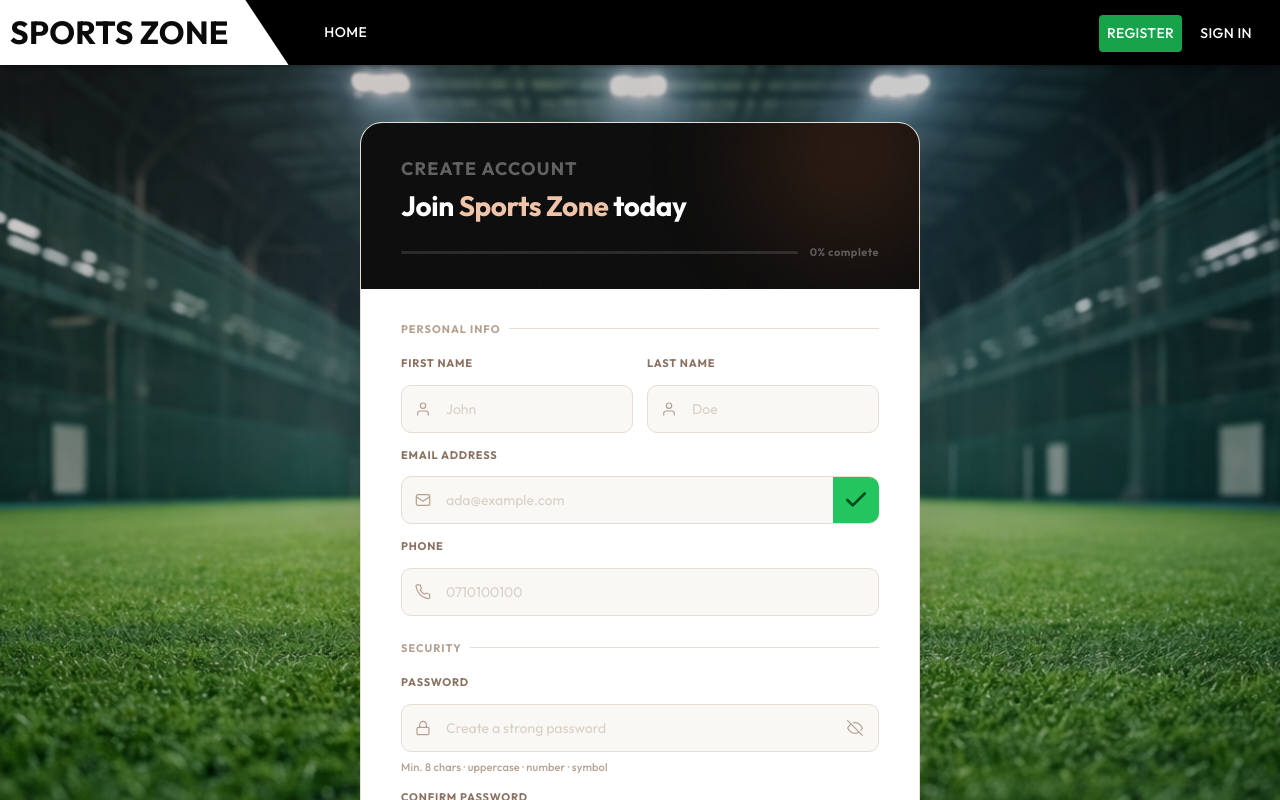
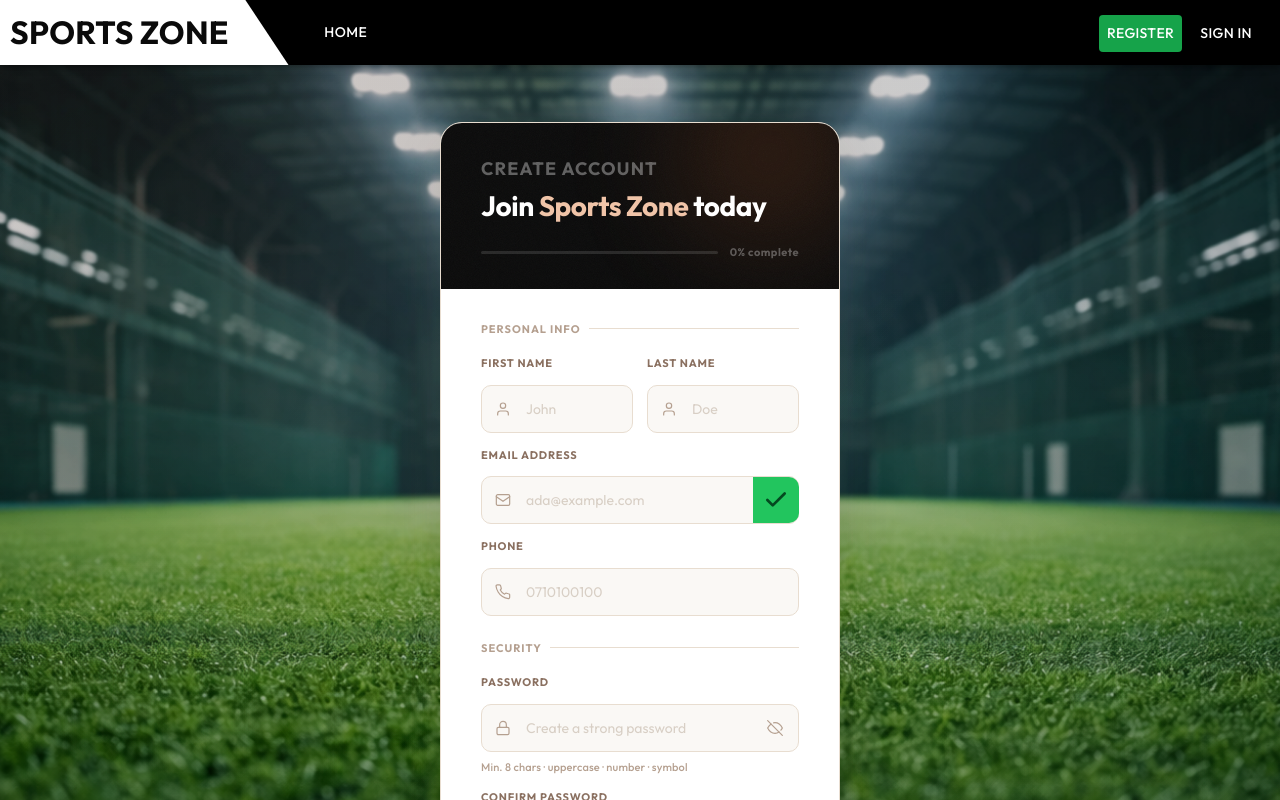
Before and after one commit to Chamila-Ranasinghe/booking-app, a React (Vite) app: page /register in a window 1280 px wide. Shown: the top 800 px of the page. Built offline with nearby package versions, Linux system fonts and the light colour scheme.

Commit message:
api call change

```diff
--- a/src/components/RegisterComponent.tsx
+++ b/src/components/RegisterComponent.tsx
@@ -3,7 +3,7 @@ import { useState, type FC, type FormEvent, type ChangeEvent } from "react";
 import { useNavigate } from "react-router-dom";
 import {UserIcon, EmailIcon, LockIcon, PhoneIcon, EyeIcon, CheckIcon, AlertIcon, EmailCheckIcon} from "../icons/RegisterIcons";
 import type {FormState, FormErrors} from "../classes/RegisterClass";
-import { postData } from "../api/common";
+import { postData, useApiMutation } from "../api/common";
 import { createUser} from "../api/APIclass";
 
 /* ══════════════════════════════════════════════════════════════
@@ -66,8 +66,8 @@ const Register: FC = () => {
     if (!validate()) return;
     setLoading(true);
     await new Promise(r => setTimeout(r, 1600));
-    // const responce = useApiMutation((form)=> postData(createUser, form))
-    const responce = postData(createUser, form);
+    const responce = useApiMutation((form)=> postData(createUser, form))
+    // const responce = postData(createUser, form);
     console.log(responce);
     setLoading(false);
     setSuccess(true);
--- a/src/css/RegisterComponent.scss
+++ b/src/css/RegisterComponent.scss
@@ -79,7 +79,7 @@ body,
   position: relative;
   z-index: 1;
   width: 100%;
-  max-width: 560px;
+  max-width: 400px;
   background: var(--surface);
   border-radius: var(--radius-lg);
   border: 1.5px solid var(--border);
```
